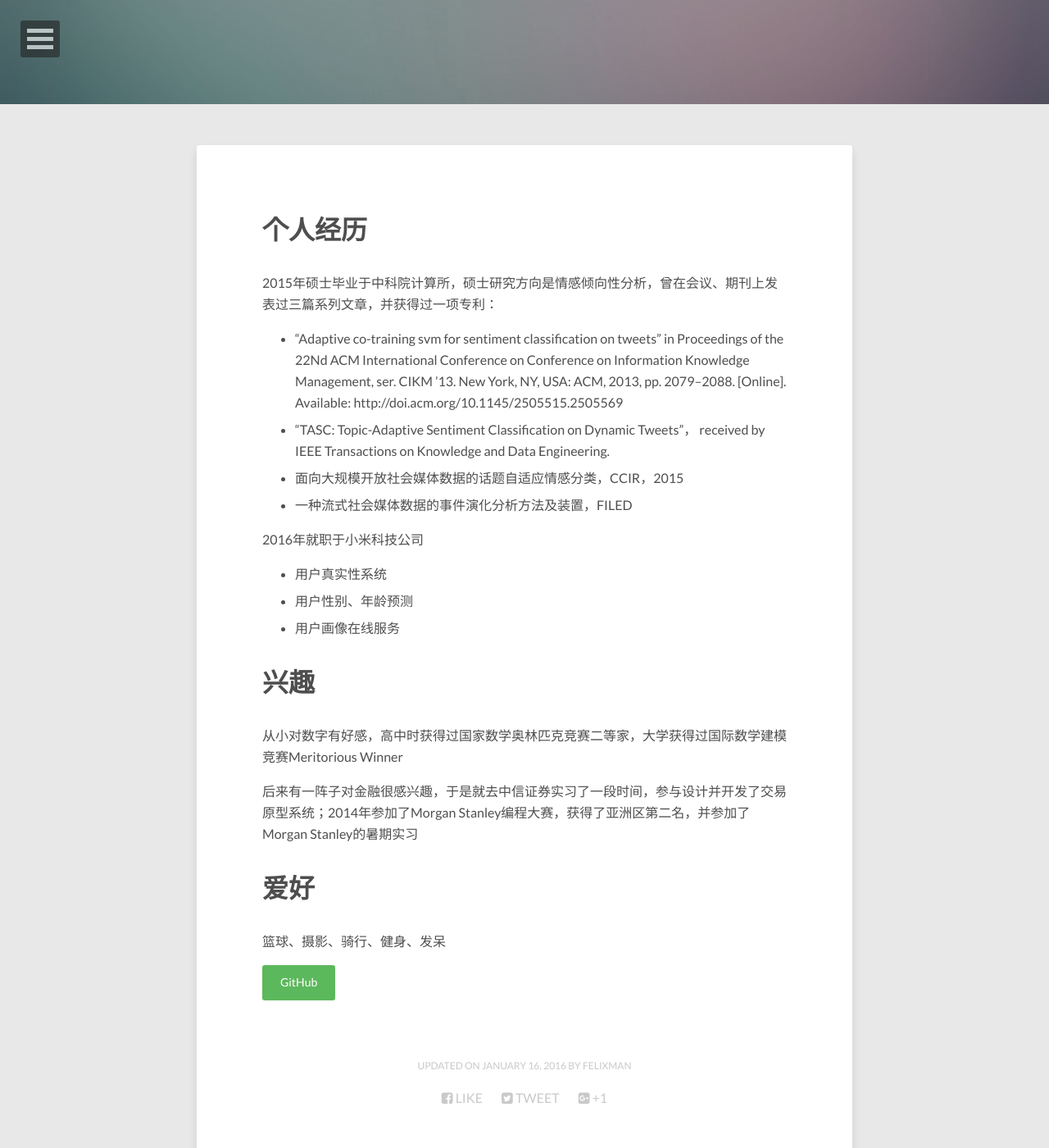
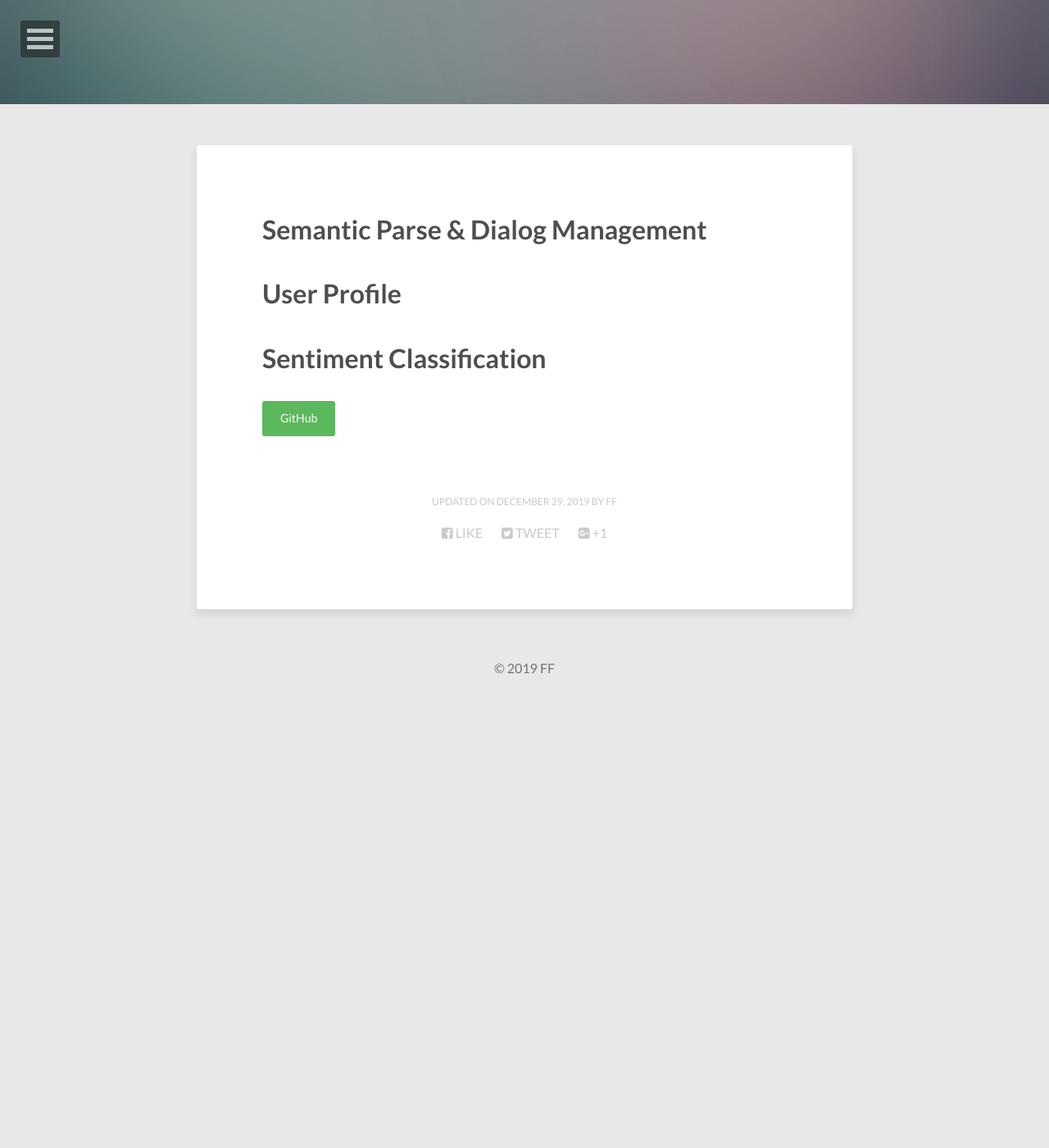
Before and after one commit to FF-BJ/FF-BJ.github.io, a Jekyll site: the page built from about/index.md, in a window 1280 px wide and 1400 px high, scrolled down 273 px. Shown: the whole window at 82% size. Built offline with Jekyll 4.4.1, drawn with Linux system fonts in a browser that asks for light colours; nearby versions of some CDN libraries; Markdown is read by kramdown in place of the engine named in the settings; after the commit the page ends 1129 px from its top, so only the background shows below that; some of the changed text lies outside the part shown.

Commit message:
update about info

```diff
--- a/_config.yml
+++ b/_config.yml
@@ -7,15 +7,15 @@ url:
 
 # Owner/author information
 owner:
-  name:           Felixman
-  avatar:         felixman.jpg
-  bio:            "Hold on your own"
-  email:          lifuxin1125@gmail.com
+  name:           FF
+  avatar:         ff.jpg
+  bio:            "stay awake"
+  email:          ffshines@163.com
   # Social networking links used in footer. Update and remove as you like.
   weibo:          2359463794
   twitter:
   facebook:
-  github:         lifuxin
+  github:         FF-BJ
   stackexchange:
   linkedin:
   instagram:
@@ -70,5 +70,3 @@ kramdown:
 
 include: [".htaccess"]
 exclude: ["lib", "config.rb", "Capfile", "config", "Gemfile", "Gemfile.lock", "README.md", "LICENSE", "log", "Rakefile", "Rakefile.rb", "tmp", "less", "*.sublime-project", "*.sublime-workspace", "test", "spec", "Gruntfile.js", "package.json", "node_modules"]
-
-theme: jekyll-theme-cayman
--- a/about/index.md
+++ b/about/index.md
@@ -1,38 +1,16 @@
 ---
 layout: page
-title: who is felix
+title: Focus
 image:
   feature: abstract-1.jpg
 comments: false
-modified: 2016-01-16
+modified: 2019-12-29
 ---
 
-# 个人经历
-2015年硕士毕业于中科院计算所，硕士研究方向是情感倾向性分析，曾在会议、期刊上发表过三篇系列文章，并获得过一项专利：
+# Semantic Parse & Dialog Management
 
-* “Adaptive co-training svm for sentiment classification on tweets” in Proceedings of the 22Nd ACM International Conference on Conference on Information Knowledge Management, ser. CIKM ’13. New York, NY, USA: ACM, 2013, pp. 2079–2088. [Online]. Available: http://doi.acm.org/10.1145/2505515.2505569
-* “TASC: Topic-Adaptive Sentiment Classification on Dynamic Tweets”， received by IEEE Transactions on Knowledge and Data Engineering.
-* 面向大规模开放社会媒体数据的话题自适应情感分类，CCIR，2015
-* 一种流式社会媒体数据的事件演化分析方法及装置，FILED
+# User Profile
 
-2016年就职于小米科技公司
+# Sentiment Classification
 
-* 用户真实性系统
-* 用户性别、年龄预测
-* 用户画像在线服务
-
-# 兴趣
-
-从小对数字有好感，高中时获得过国家数学奥林匹克竞赛二等家，大学获得过国际数学建模竞赛Meritorious Winner
-
-后来有一阵子对金融很感兴趣，于是就去中信证券实习了一段时间，参与设计并开发了交易原型系统；2014年参加了Morgan Stanley编程大赛，获得了亚洲区第二名，并参加了Morgan Stanley的暑期实习
-
-# 爱好
-篮球、摄影、骑行、健身、发呆
-
-
-
-
-
-
-<div markdown="0"><a href="https://github.com/lifuxin" class="btn btn-success">GitHub</a></div>
+<div markdown="0"><a href="https://github.com/FF-BJ" class="btn btn-success">GitHub</a></div>
```
Also changed, not shown: README.md, images/felixman.jpg (deleted), images/ff.jpg (added), 1 other file.
